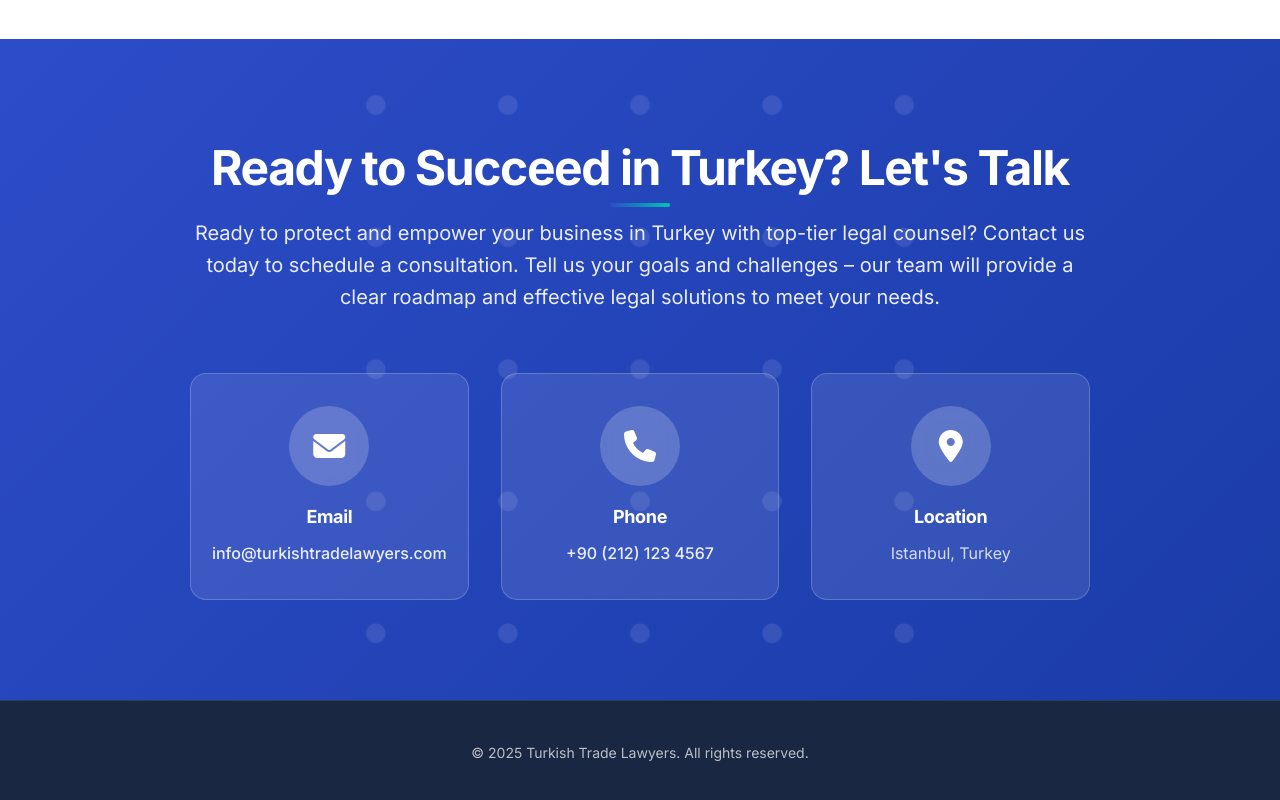
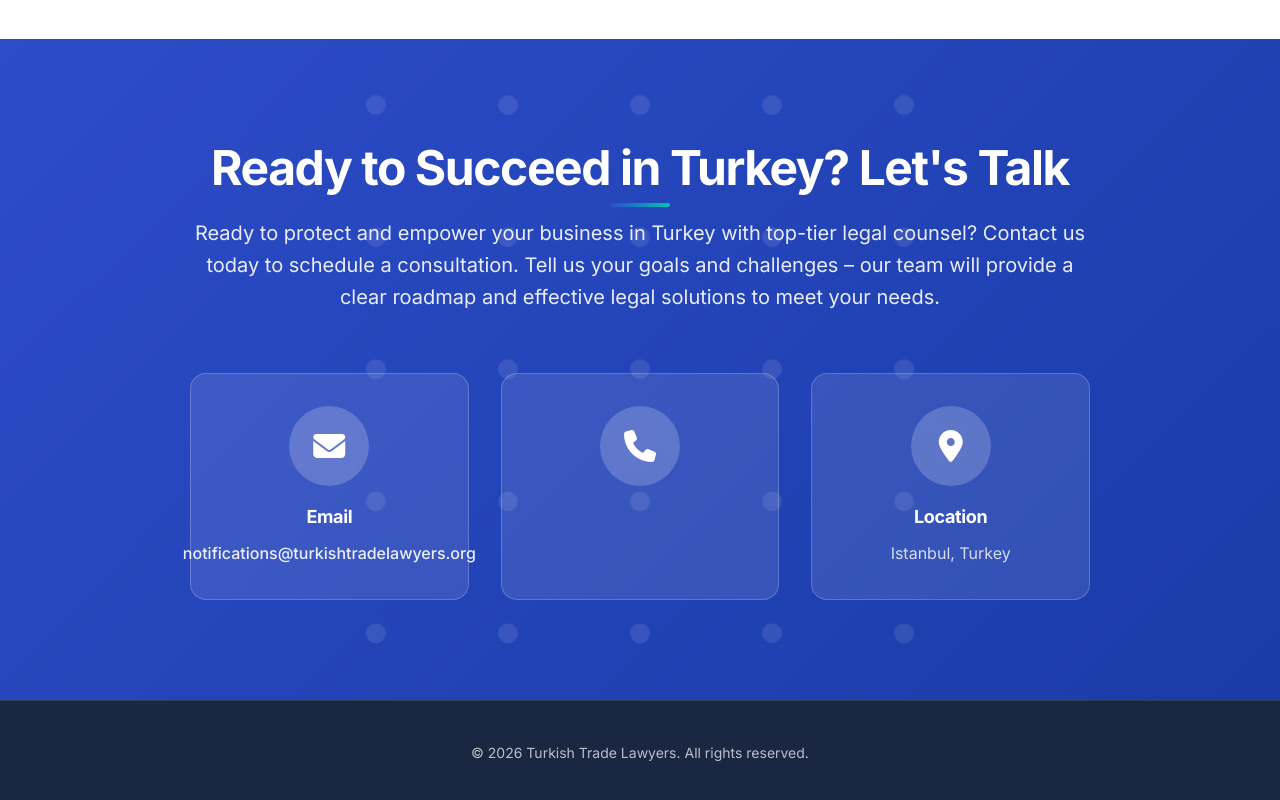
Before and after one commit to omaycompany/turkishtradelawyers, a plain HTML site: page index.html in a window 1280 px wide. Shown: the part 5076-5876 px from the top of the page. Drawn offline with Linux system fonts and the light colour scheme.

Commit message:
Update contact email and footer year

```diff
--- a/index.html
+++ b/index.html
@@ -336,15 +336,11 @@
                         <div class="contact-icon"><i class="fas fa-envelope"></i></div>
                         <div class="contact-details">
                             <h3>Email</h3>
-                            <p><a href="mailto:info@turkishtradelawyers.com">info@turkishtradelawyers.com</a></p>
+                            <p><a href="mailto:info@turkishtradelawyers.com">notifications@turkishtradelawyers.org</a></p>
                         </div>
                     </div>
                     <div class="contact-item">
                         <div class="contact-icon"><i class="fas fa-phone"></i></div>
-                        <div class="contact-details">
-                            <h3>Phone</h3>
-                            <p><a href="tel:+902121234567">+90 (212) 123 4567</a></p>
-                        </div>
                     </div>
                     <div class="contact-item">
                         <div class="contact-icon"><i class="fas fa-map-marker-alt"></i></div>
@@ -361,7 +357,7 @@
     <!-- Footer -->
     <footer class="footer">
         <div class="container">
-            <p>&copy; 2025 Turkish Trade Lawyers. All rights reserved.</p>
+            <p>&copy; 2026 Turkish Trade Lawyers. All rights reserved.</p>
         </div>
     </footer>
 
```
